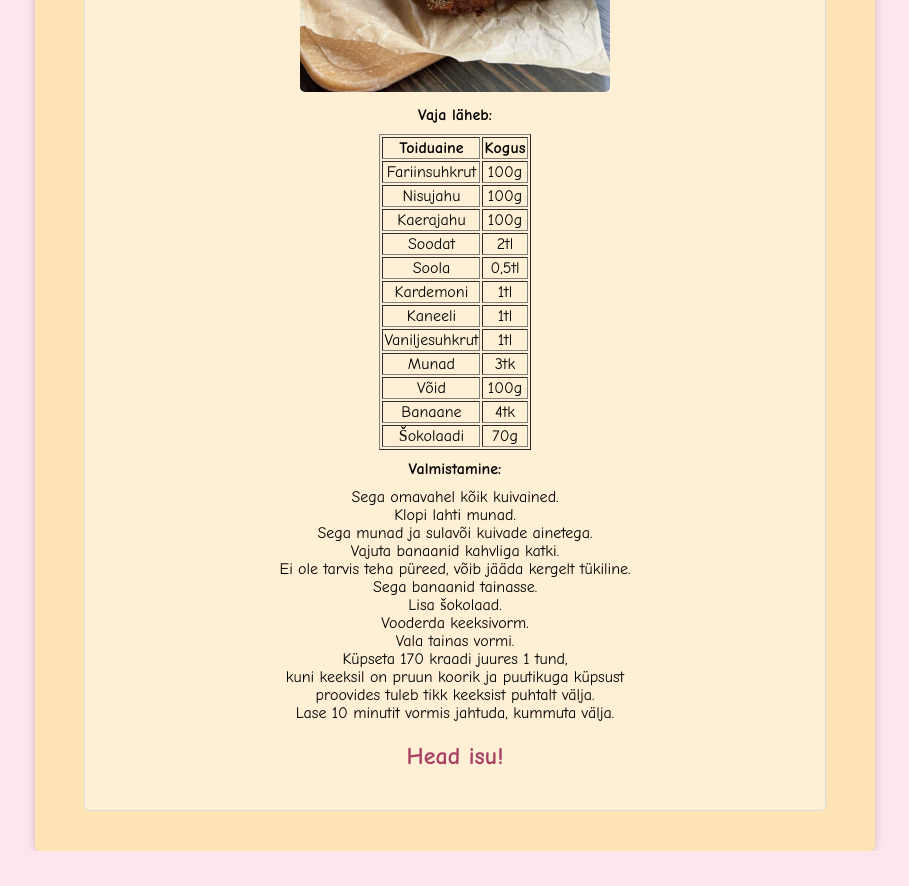
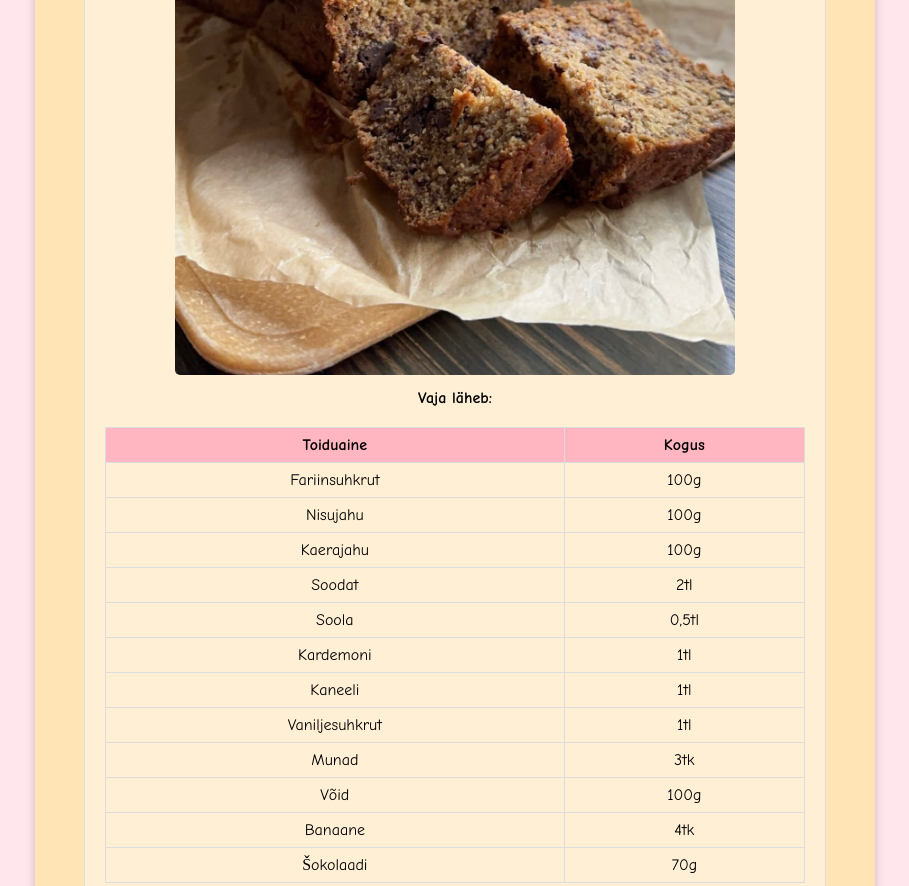
Before and after one commit to l1s3t3/banaanileib, a plain HTML site: page index.html in a window 1280 px wide. Shown: the part 620-1506 px from the top of the page, without its empty margins (185-1094 px from the left). Before the commit the page ends 1471 px from the top, so only its background shows below. Drawn offline with Linux system fonts and the light colour scheme.

Commit message:
Update index.html

```diff
--- a/index.html
+++ b/index.html
@@ -21,13 +21,14 @@
 
         h1 {
             font-size: 36px;
-			font-family:'Comic Sans MS';
+            font-family: 'Comic Sans MS';
             margin: 0;
         }
 
         nav {
             background-color: #ffb6c1;
         }
+
         nav ul {
             font-family: 'Comic Sans MS';
             list-style: none;
@@ -36,9 +37,11 @@
             display: flex;
             justify-content: center;
         }
+
         nav li {
             margin: 10px 20px;
         }
+
         nav a {
             text-decoration: none;
             color: #000;
@@ -46,7 +49,7 @@
 
         .container {
             max-width: 800px;
-            margin: 0 auto;
+            margin: 20px auto;
             padding: 20px;
             background-color: #ffe4b5;
             border-radius: 5px;
@@ -63,7 +66,6 @@
             background-color: #ffefd5;
             border: 1px solid #ddd;
             border-radius: 5px;
-			display: inline-block;
             text-align: center;
             width: 100%;
             max-width: 700px;
@@ -80,7 +82,7 @@
         }
 
         .recipe img {
-            max-width: 100%;
+            max-width: 80%;
             border-radius: 5px;
         }
 
@@ -91,22 +93,41 @@
             text-decoration: none;
             border-radius: 5px;
             display: inline-block;
+            transition: background-color 0.3s ease;
         }
 
         .recipe-button:hover {
             background-color: #db7093;
         }
+
         .center {
             margin-left: auto;
             margin-right: auto;
+        }
+
+        table {
+            border-collapse: collapse;
+            width: 100%;
+            margin: 20px 0;
+        }
+
+        th, td {
+            border: 1px solid #ddd;
+            padding: 8px;
+            text-align: center;
+        }
+
+        th {
+            background-color: #ffb6c1;
+            color: #000;
         }
     </style>
 </head>
 <body>
     <header>
         <h1>Lisete retseptiblogi</h1>
-		<p style="font-family:'Verdana'">r o a s t o . e e</p>
     </header>
+
     <nav>
         <ul>
             <li><a href="https://l1s3t3.github.io/">Avaleht</a></li>
@@ -114,64 +135,65 @@
             <li><a href="https://l1s3t3.github.io/galerii/">Galerii</a></li>
         </ul>
     </nav>
+
     <div class="container">
         <div class="recipe">
             <a href="https://l1s3t3.github.io/" class="recipe-button">Tagasi avalehele</a>
-		<p><h1 style="color:#a94064">Sügisene banaanileib</h1></p>
-		<img src="banaanileib.jpg" alt="Banaanileib" width="310" height="382">
+            <h2>Sügisene banaanileib</h2>
+            <img src="banaanileib.jpg" alt="Banaanileib">
             <p><b>Vaja läheb:</b></p>
-		<table border="1px" class="center">
+            <table>
                 <tr>
                     <th>Toiduaine</th>
                     <th>Kogus</th>
                 </tr>
                 <tr>
-			<td><center>Fariinsuhkrut</td>
-			<td><center>100g</td>
+                    <td>Fariinsuhkrut</td>
+                    <td>100g</td>
                 </tr>
                 <tr>
-			<td><center>Nisujahu</td>
-			<td><center>100g</td>
+                    <td>Nisujahu</td>
+                    <td>100g</td>
                 </tr>
                 <tr>
-			<td><center>Kaerajahu</td>
-			<td><center>100g</td>
+                    <td>Kaerajahu</td>
+                    <td>100g</td>
                 </tr>
                 <tr>
-			<td><center>Soodat</td>
-			<td><center>2tl</td>
+                    <td>Soodat</td>
+                    <td>2tl</td>
                 </tr>
                 <tr>
-			<td><center>Soola</td>
-			<td><center>0,5tl</td>
+                    <td>Soola</td>
+                    <td>0,5tl</td>
                 </tr>
                 <tr>
-			<td><center>Kardemoni</td>
-			<td><center>1tl</td>
+                    <td>Kardemoni</td>
+                    <td>1tl</td>
                 </tr>
                 <tr>
-			<td><center>Kaneeli</td>
-			<td><center>1tl</td>
+                    <td>Kaneeli</td>
+                    <td>1tl</td>
                 </tr>
                 <tr>
-			<td><center>Vaniljesuhkrut</td>
-			<td><center>1tl</td>
+                    <td>Vaniljesuhkrut</td>
+                    <td>1tl</td>
                 </tr>
                 <tr>
-			<td><center>Munad</td>
-			<td><center>3tk</td>
+                    <td>Munad</td>
+                    <td>3tk</td>
                 </tr>
                 <tr>
-			<td><center>Võid</td>
-			<td><center>100g</td>
+                    <td>Võid</td>
+                    <td>100g</td>
                 </tr>
                 <tr>
-			<td><center>Banaane</td>
-			<td><center>4tk</td>
+                    <td>Banaane</td>
+                    <td>4tk</td>
                 </tr>
                 <tr>
-			<td><center>Šokolaadi</td>
-			<td><center>70g</td>
+                    <td>Šokolaadi</td>
+                    <td>70g</td>
                 </tr>
             </table>
             <p><b>Valmistamine:</b></p>
@@ -184,7 +206,7 @@
             Lisa šokolaad.<br>
             Vooderda keeksivorm.<br>
             Vala tainas vormi.<br>
-		Küpseta 170 kraadi juures 1 tund,<br>kuni keeksil on pruun koorik ja puutikuga küpsust<br>proovides tuleb tikk keeksist puhtalt välja.<br>
+            Küpseta 170 kraadi juures 1 tund, kuni keeksil on pruun koorik ja puutikuga küpsust proovides tuleb tikk keeksist puhtalt välja.<br>
             Lase 10 minutit vormis jahtuda, kummuta välja.</p>
             <h2>Head isu!</h2>
         </div>
```
Lines whose indentation alone changed are shown as unchanged.
